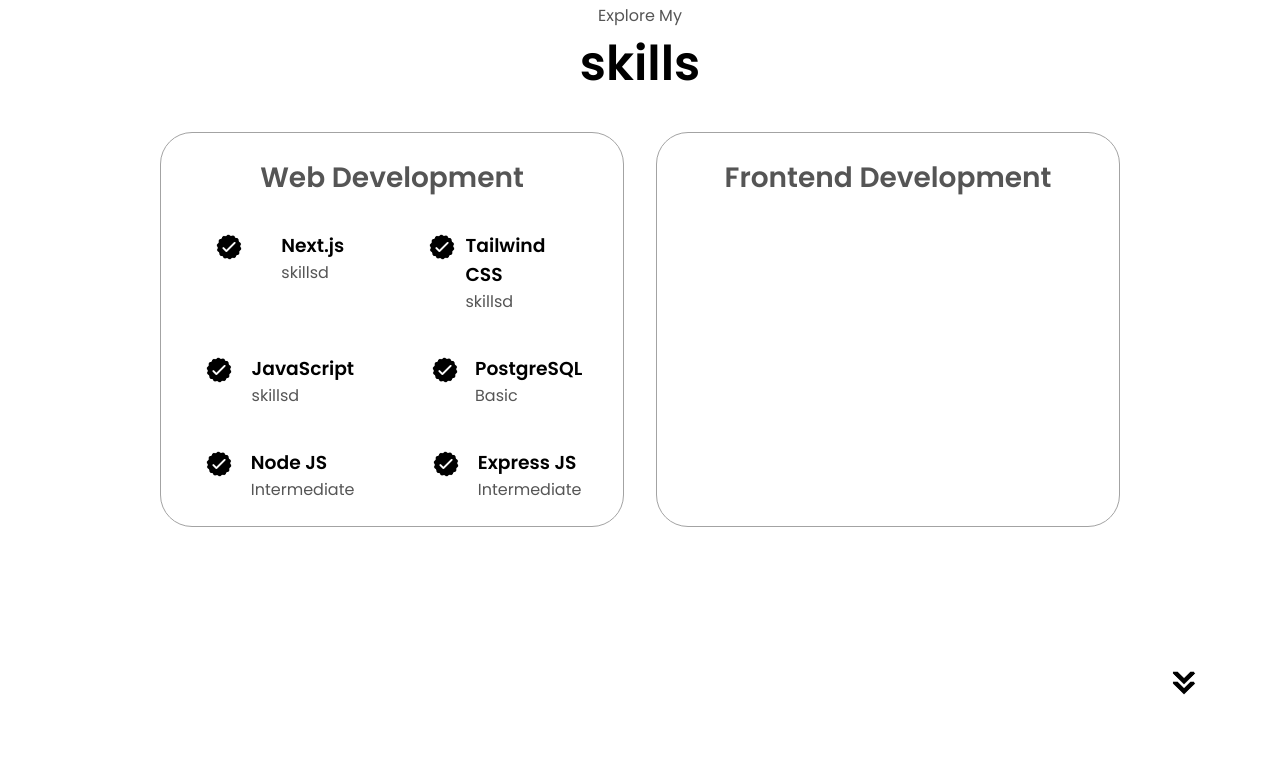
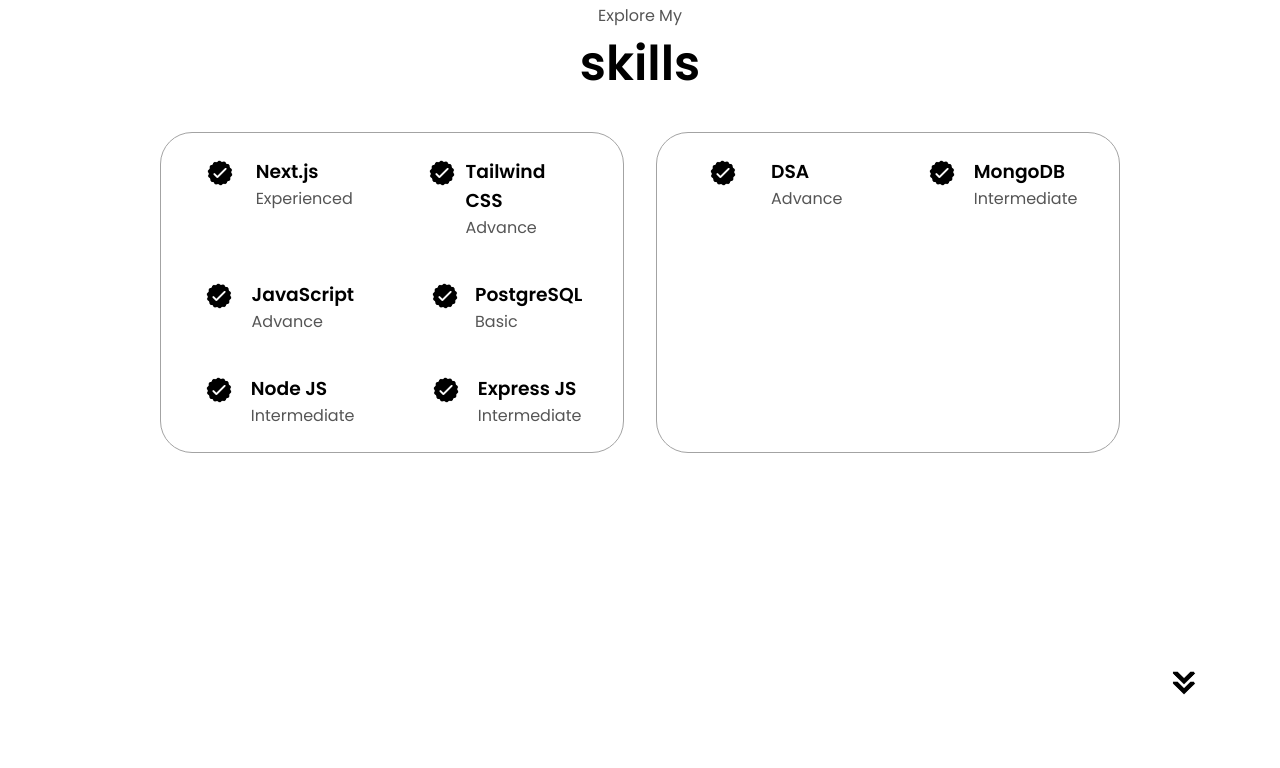
Before and after one commit to Kuldeep246/portfolio, a plain HTML site: page index.html in a window 1280 px wide. Shown: the part 1693-2461 px from the top of the page. Drawn offline with Linux system fonts and the light colour scheme.

Commit message:
second commit

```diff
--- a/index.html
+++ b/index.html
@@ -92,27 +92,26 @@
     <div class="skills-details-container">
       <div class="about-containers">
         <div class="details-container">
-          <h2 class="skills-sub-title">Web Development</h2>
           <div class="article-container">
             <article>
               <img src="./assets/checkmark.png" alt="skills icon" class="icon" />
               <div>
                 <h3>Next.js</h3>
-                <p>skillsd</p>
+                <p>Experienced</p>
               </div>
             </article>
             <article>
               <img src="./assets/checkmark.png" alt="skills icon" class="icon" />
               <div>
                 <h3>Tailwind CSS</h3>
-                <p>skillsd</p>
+                <p>Advance </p>
               </div>
             </article>
             <article>
               <img src="./assets/checkmark.png" alt="skills icon" class="icon" />
               <div>
                 <h3>JavaScript</h3>
-                <p>skillsd</p>
+                <p>Advance </p>
               </div>
             </article>
             <article>
@@ -140,8 +139,22 @@
           </div>
         </div>
         <div class="details-container">
-          <h2 class="skills-sub-title">Frontend Development</h2>
           <div class="article-container">
+          <article>
+              <img src="./assets/checkmark.png" alt="skills icon" class="icon" />
+              <div>
+                <h3>DSA</h3>
+                <p>Advance </p>
+              </div>
+            </article>
+            <article>
+              <img src="./assets/checkmark.png" alt="skills icon" class="icon" />
+              <div>
+                <h3>MongoDB</h3>
+                <p>Intermediate</p>
+              </div>
+            </article>
+
 
           </div>
         </div>
@@ -158,7 +171,7 @@
           <div class="article-container">
             <img src="./assets/Screenshot 2023-12-23 020033.png" alt="Project 1" class="project-img" />
           </div>
-          <h2 class="skills-sub-title project-title">Project One</h2>
+          <h2 class="skills-sub-title project-title">Docs Drive</h2>
           <div class="btn-container">
             <button class="btn btn-color-2 project-btn" onclick="location.href=``">
               Github
@@ -214,7 +227,6 @@
     </nav>
 
   </footer>
-  <script src="script.js"></script>
 </body>
 
 </html>
```
